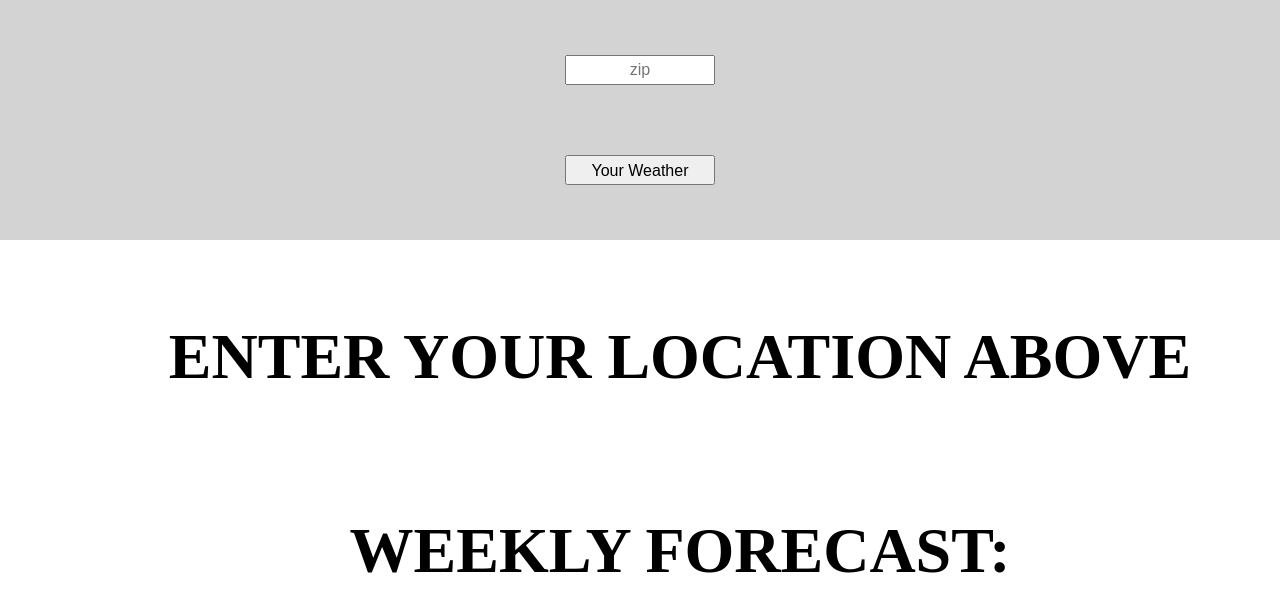
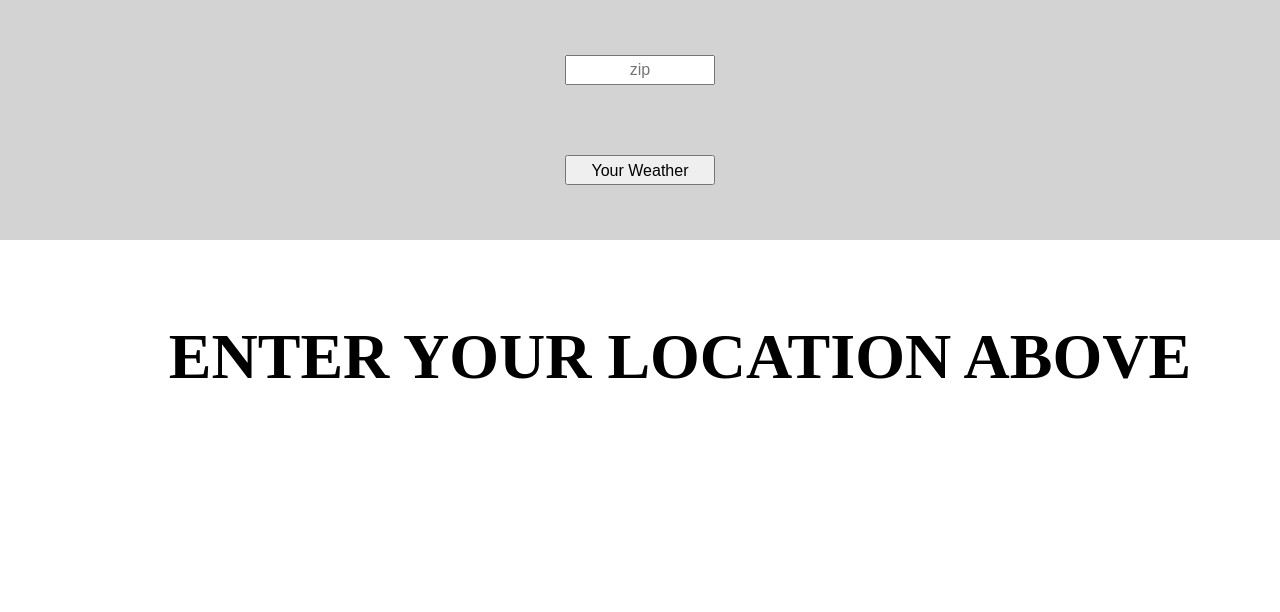
Before and after one commit to jamie29w/weather-api-app, a React (Create React App) app in the folder client/: page / in a window 1280 px wide. Shown: the top 612 px of the page. Built offline with nearby package versions, Linux system fonts and the light colour scheme.

Commit message:
cleaned up comments

```diff
--- a/client/src/main/body/Component.js
+++ b/client/src/main/body/Component.js
@@ -24,13 +24,9 @@ function BodyComponent (props) {
             <h1 style={styles.headers}>{props.weather.currently.temperature === undefined ? "ENTER YOUR LOCATION ABOVE" : `CURRENT WEATHER IN...`}</h1>
             <h3 style={styles.headers}>{props.weather.currently.temperature === undefined ? "" : `${props.weather.currently.temperature}˚`}</h3>
 
-            <h1>WEEKLY FORECAST:</h1>
+            <h1> {props.weather.currently.temperature === undefined ? "" : "WEEKLY FORECAST:"}</h1>
             <br/>
             {props.weather.currently.temperature === undefined ? "" : props.weather.daily.data.map((day, i) => <Daily key={i} day={props.weather.daily.data[i]} />)}
-            {/* <h1 style={styles.headers}>TOMORROW:</h1>
-            <h3 style={styles.headers}>{props.weather.daily.data[1].temperatureHigh}˚</h3>
-            <h1 style={styles.headers}>DAY AFTER TOMORROW:</h1>
-            <h3 style={styles.headers}>{props.weather.daily.data[2].temperatureHigh}˚</h3> */}
         </div>
     )
 }
```
